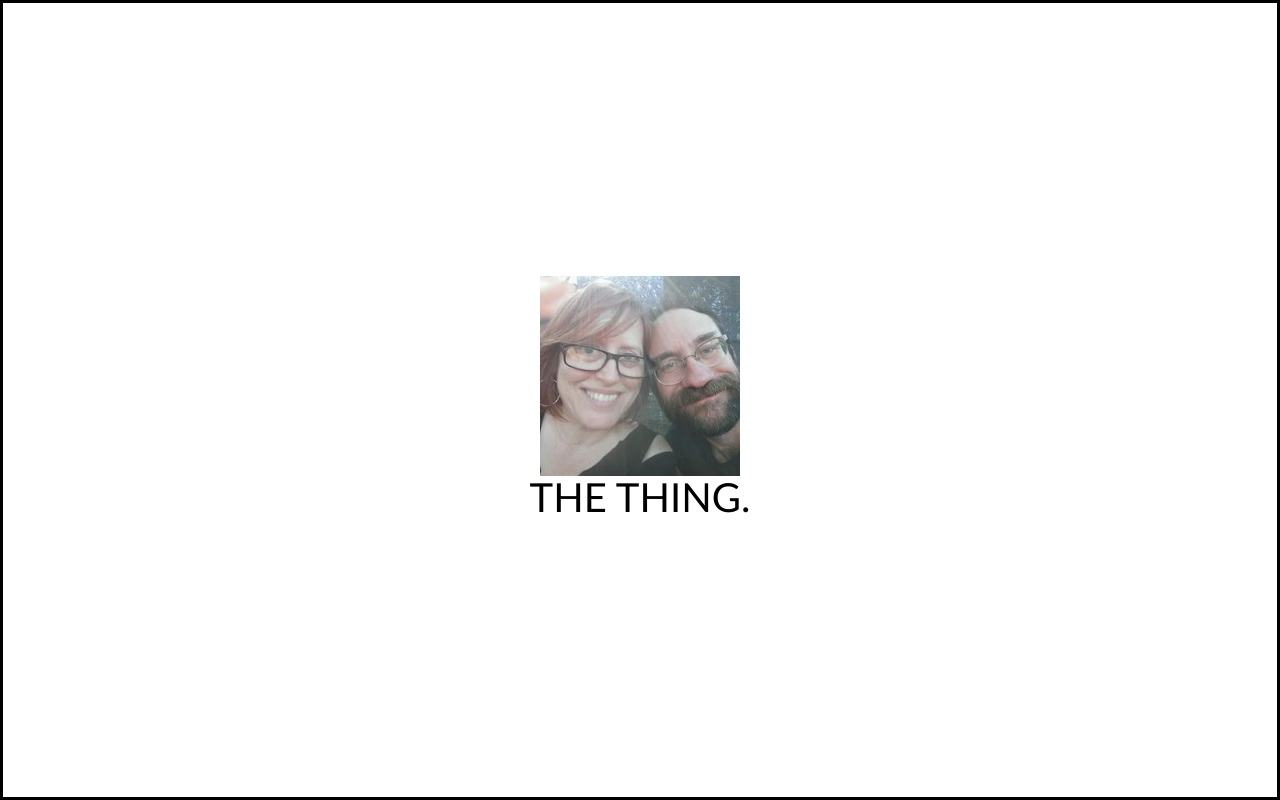
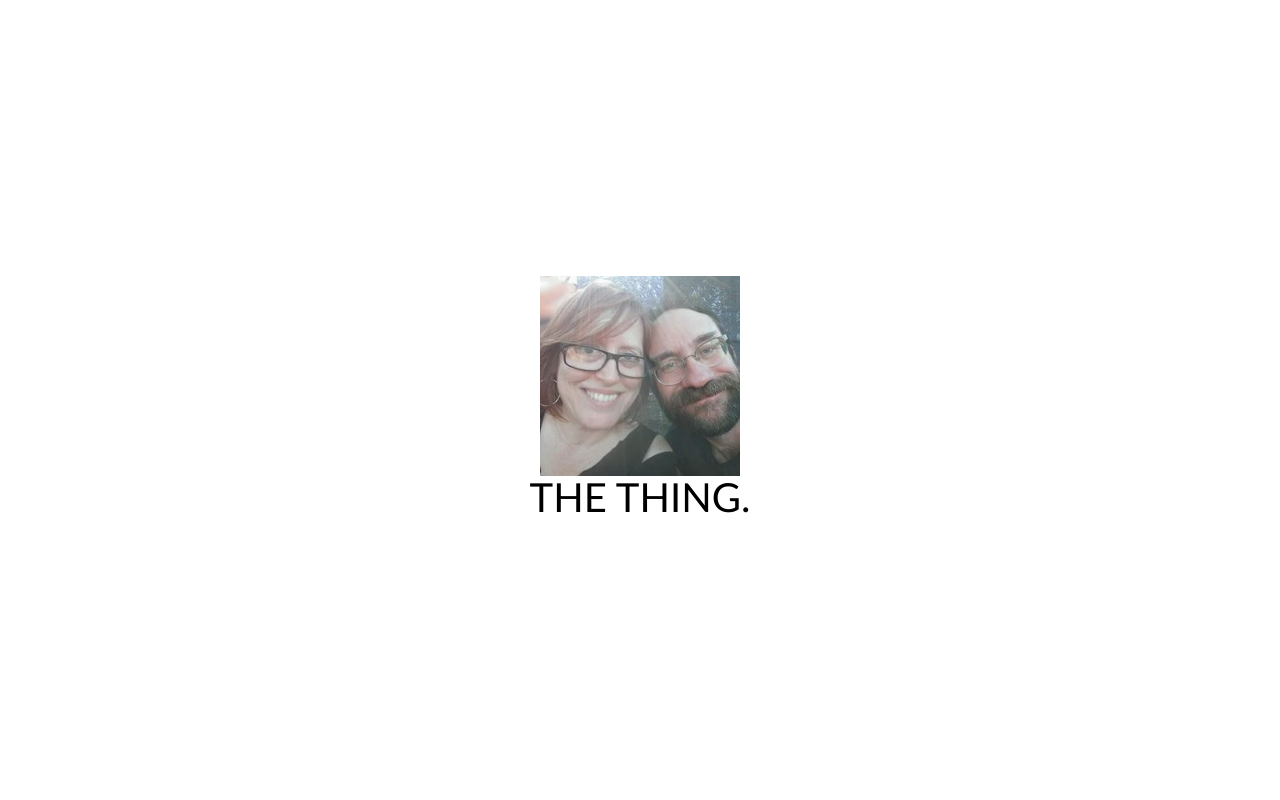
Before and after one commit to pdshelton68/sheltonwelder, an Angular app: page /hello in a window 1280 px wide. Built offline with nearby package versions, Linux system fonts and the light colour scheme.

Commit message:
initial commit

```diff
--- a/src/hello/hello.component.css
+++ b/src/hello/hello.component.css
@@ -1,4 +1,4 @@
 .main{
-    display:flex;justify-content:center;flex-direction:column;width:100%!important;height:100% !important;border: solid;align-content: center;align-items: center;
+    display:flex;justify-content:center;flex-direction:column;width:100%!important;height:100% !important;align-content: center;align-items: center;
     font-family: lato;
 }
```
